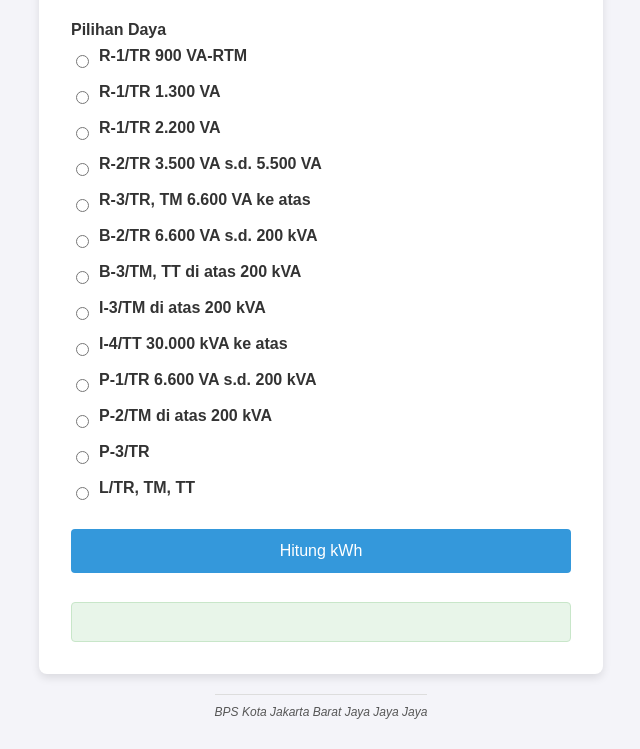
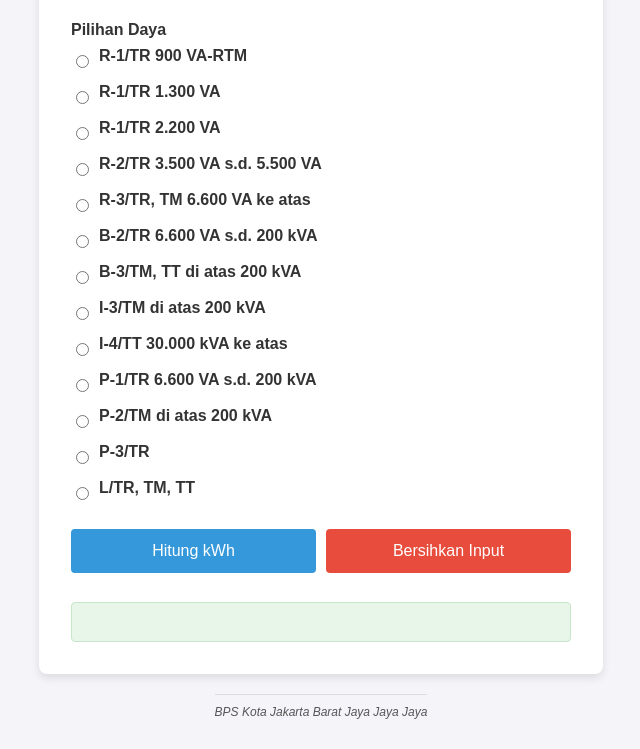
Before and after one commit to reyrompascode/kalkulatorkWH, a plain HTML site: page index.html in a window 1280 px wide. Shown: the part 199-948 px from the top of the page, without its empty margins (319-959 px from the left). Drawn offline with Linux system fonts and the light colour scheme.

Commit message:
Update index.html

```diff
--- a/index.html
+++ b/index.html
@@ -58,19 +58,33 @@
             margin-right: 10px;
             width: auto;
         }
+        .button-group {
+            display: flex;
+            gap: 10px;
+            justify-content: space-between;
+        }
         button {
-            width: 100%;
+            flex: 1;
             padding: 0.8em;
-            background-color: #3498db;
-            color: #fff;
             font-size: 1em;
             cursor: pointer;
             border: none;
             border-radius: 4px;
             transition: background-color 0.3s;
         }
-        button:hover {
+        .hitung-btn {
+            background-color: #3498db;
+            color: #fff;
+        }
+        .hitung-btn:hover {
             background-color: #2980b9;
+        }
+        .refresh-btn {
+            background-color: #e74c3c;
+            color: #fff;
+        }
+        .refresh-btn:hover {
+            background-color: #c0392b;
         }
         .result {
             margin-top: 1.5em;
@@ -157,7 +171,10 @@
                 </div>
             </div>
         </div>
-        <button onclick="hitungKWH()">Hitung kWh</button>
+        <div class="button-group">
+            <button class="hitung-btn" onclick="hitungKWH()">Hitung kWh</button>
+            <button class="refresh-btn" onclick="refreshInput()">Bersihkan Input</button>
+        </div>
         <div class="result" id="hasilKWH">
             </div>
     </div>
@@ -168,7 +185,6 @@
 
     <script>
         function hitungKWH() {
-            // Mengambil nilai dari input dan menghapus titik pemisah
             const jumlahRupiahRaw = document.getElementById('jumlahRupiah').value;
             const jumlahRupiah = parseFloat(jumlahRupiahRaw.replace(/\./g, ''));
 
@@ -199,7 +215,6 @@
             hasilElement.innerHTML = `Konsumsi kWh yang didapatkan adalah: <br> ${kwh.toFixed(2)} kWh`;
         }
 
-        // Fungsi untuk memformat input menjadi format Rupiah
         function formatRupiah(input) {
             let number_string = input.value.replace(/\./g, '').toString();
             let split = number_string.split(',');
@@ -215,6 +230,20 @@
             rupiah = split[1] != undefined ? rupiah + ',' + split[1] : rupiah;
             input.value = rupiah;
         }
+
+        function refreshInput() {
+            // Mengosongkan field input rupiah
+            document.getElementById('jumlahRupiah').value = '';
+
+            // Mengosongkan hasil perhitungan
+            document.getElementById('hasilKWH').innerHTML = '';
+
+            // Menghilangkan checklist pada radio button
+            const radioButtons = document.getElementsByName('daya');
+            for (const radio of radioButtons) {
+                radio.checked = false;
+            }
+        }
     </script>
 </body>
 </html>
```
